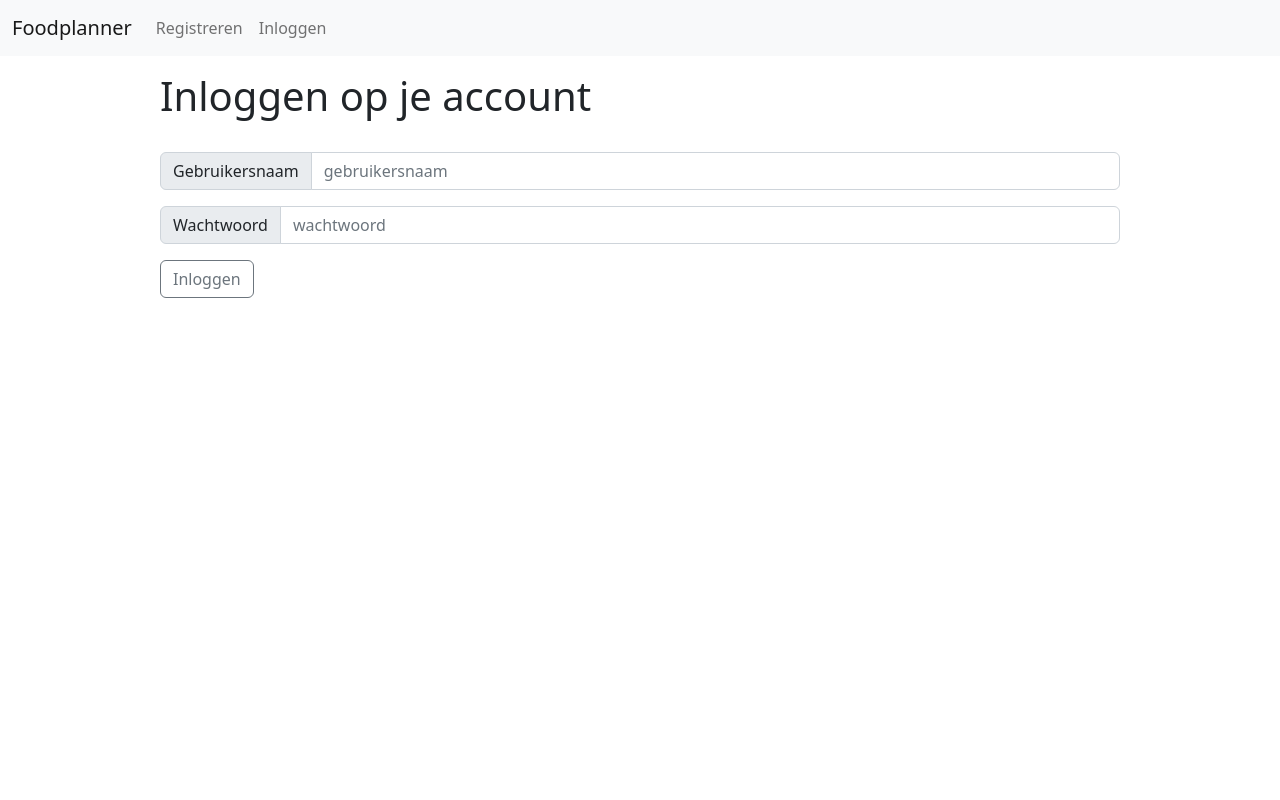
After one commit to davydegr/foodplanner, a Flask app: page /auth/login in a window 1280 px wide. The commit adds this page. Run offline with Flask 2, Linux system fonts and the light colour scheme.

Commit message:
Completed login functionality

```diff
--- a/flaskr/auth.py
+++ b/flaskr/auth.py
@@ -14,6 +14,7 @@ def register():
     if request.method == 'POST':
         username = request.form['username']
         password = request.form['password']
+        passwordConfirm = request.form['passwordConfirm']
         db = get_db()
         error = None
 
@@ -21,12 +22,14 @@ def register():
             error = 'Username is required'
         elif not password:
             error = 'Password is required'
+        elif password != passwordConfirm:
+            error = 'Passwords must match'
 
         if error is None:
             try:
                 db.execute(
                     'INSERT INTO user (username, password) VALUES (?, ?)',
-                    (username, generate_password_hash(password))
+                    (username, generate_password_hash(password),)
                 )
                 db.commit()
             except db.IntegrityError:
@@ -47,7 +50,7 @@ def login():
         error = None
 
         user = db.execute(
-            'SELECT * FROM user WHERE username = ?', (username)
+            'SELECT * FROM user WHERE username = ?', (username,)
         ).fetchone()
 
         if user is None:
@@ -58,7 +61,7 @@ def login():
         if error is None:
             session.clear()
             session['user_id'] = user['id']
-            return redirect(url_for('index'))
+            return redirect(url_for('views.index'))
 
         flash(error)
 
@@ -67,12 +70,12 @@ def login():
 @auth.route('logout')
 def logout():
     session.clear()
-    return redirect(url_for('index'))
+    return redirect(url_for('views.index'))
 
 
 @auth.before_app_request
 def load_logged_in_user():
-    user_id = session.get('user_id')
+    user_id = [session.get('user_id')]
 
     if user_id is None:
         g.user = None
--- a/flaskr/db.py
+++ b/flaskr/db.py
@@ -10,7 +10,7 @@ def get_db():
         )
         g.db.row_factory = sqlite3.Row
 
-        return g.db
+    return g.db
 
 def close_db(e=None):
     db = g.pop('db', None)
--- a/flaskr/static/style.css
+++ b/flaskr/static/style.css
@@ -1,10 +1,18 @@
+html {
+    font-family: sans-serif;
+    min-height: 100vh;
+}
+
 body {
-    font-family: sans-serif;
-    margin: 0;
+    margin: 0 auto;
+}
+
+h1 {
+    margin-bottom: 2rem;
 }
 
 main {
-    min-height: 50vh;
-    max-width: 1200px;
-    padding: 1rem;
+    max-width: 960px;
+    margin: 0 auto;
+    padding: 1rem 0;
 }
--- /dev/null
+++ b/flaskr/templates/auth/login.html
@@ -0,0 +1,26 @@
+{% extends "layout.html" %}
+
+{% block title %}
+    Inloggen
+{% endblock %}
+
+{% block body %}
+
+    <h1>Inloggen op je account</h1>
+
+    <form method="POST">
+
+
+        <div class="input-group mb-3">
+            <span class="input-group-text">Gebruikersnaam</span>
+            <input type="text" name="username" id="username" placeholder="gebruikersnaam" class="form-control" required>
+        </div>
+
+        <div class="input-group mb-3">
+            <span class="input-group-text">Wachtwoord</span>
+            <input type="password" name="password" id="password" placeholder="wachtwoord" class="form-control" required>
+        </div>
+
+        <input type="submit" class="btn btn-outline-secondary" value="Inloggen">
+    </form>
+{% endblock %}
--- a/flaskr/templates/layout.html
+++ b/flaskr/templates/layout.html
@@ -2,18 +2,19 @@
 <html lang="en">
     <head>
         <meta name="viewport" content="width=device-width, initial-scale=1">
-        <!-- Link stylesheet -->
-        <link rel="stylesheet" href="{{ url_for('static', filename='style.css') }}">
 
         <!-- Link Bootstrap -->
         <link href="https://cdn.jsdelivr.net/npm/bootstrap@5.2.2/dist/css/bootstrap.min.css" rel="stylesheet" integrity="sha384-Zenh87qX5JnK2Jl0vWa8Ck2rdkQ2Bzep5IDxbcnCeuOxjzrPF/et3URy9Bv1WTRi" crossorigin="anonymous">
+         <!-- Link stylesheet -->
+        <link rel="stylesheet" href="{{ url_for('static', filename='style.css') }}">
+
         <title>{% block title %}{% endblock %}</title>
     </head>
     <body>
       <nav class="navbar navbar-expand-lg bg-light">
         <div class="container-fluid">
           <a class="navbar-brand" href="{{ url_for('views.index') }}">Foodplanner</a>
-
+          {% if g.user %}
           <button class="navbar-toggler" type="button" data-bs-toggle="collapse" data-bs-target="#navbarSupportedContent" aria-controls="navbarSupportedContent" aria-expanded="false" aria-label="Toggle navigation">
             <span class="navbar-toggler-icon"></span>
           </button>
@@ -29,12 +30,13 @@
                 <a class="nav-link" href="{{ url_for('views.allRecipes') }}">Alle recepten</a>
               </li>
             </ul>
+            {% endif %}
 
             <ul class="navbar-nav me-auto mb-2 mb-lg-0">
 
               {% if g.user %}
               <li class="nav-item">
-                <a href="#" class="nav-link disabled">{{ g.user['username'] }}</a>
+                <a href="#" class="nav-link disabled">Ingelogd als {{ g.user['username'] }}</a>
               </li>
 
               <li class="nav-item">
@@ -62,23 +64,6 @@
       {% for message in get_flashed_messages() %}
         <div class="flash">{{ message }}</div>
       {% endfor %}
-        <!-- <nav class="navbar navbar-dark navbar-expand-lg bg-dark">
-            <div class="container-fluid">
-              <a class="navbar-brand" href="{{ url_for('views.index') }}">Foodplanner</a>
-              <button class="navbar-toggler" type="button" data-bs-toggle="collapse" data-bs-target="#navbarNavAltMarkup" aria-controls="navbarNavAltMarkup" aria-expanded="false" aria-label="Toggle navigation">
-                <span class="navbar-toggler-icon"></span>
-              </button>
-              <div class="collapse navbar-collapse" id="navbarNavAltMarkup">
-                <div class="navbar-nav">
-                  <a class="nav-link" href="{{ url_for('views.addRecipe') }}">Nieuw recept</a>
-                  <a class="nav-link" href="{{ url_for('views.allRecipes') }}">Alle recepten</a>
-                </div>
-                <div class="navbar-nav ml-auto">
-                  <a class="nav-link" href="#">Test</a>
-                </div>
-              </div>
-            </div>
-          </nav> -->
 
         <main>
             {% block body %}{% endblock %}
--- a/flaskr/views.py
+++ b/flaskr/views.py
@@ -2,9 +2,12 @@ from flask import (
     Blueprint, redirect, render_template, request, session, url_for
 )
 
+from .auth import login_required
+
 views = Blueprint('views', __name__)
 
 @views.route('/', methods=['GET', 'POST'])
+@login_required
 def index():
     if request.method == 'POST':
         # Get the submitted amount of recipes
```
Also changed, not shown: flaskr/templates/addRecipe.html (+20 -7 lines), flaskr/templates/auth/register.html (added, +30 -0 lines), flaskr/templates/index.html (+6 -2 lines).
